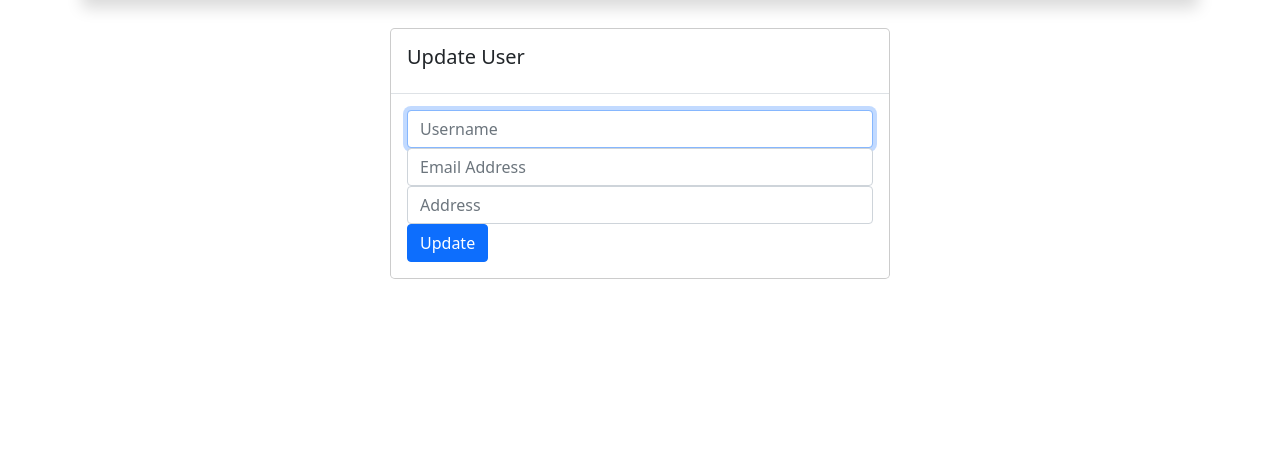
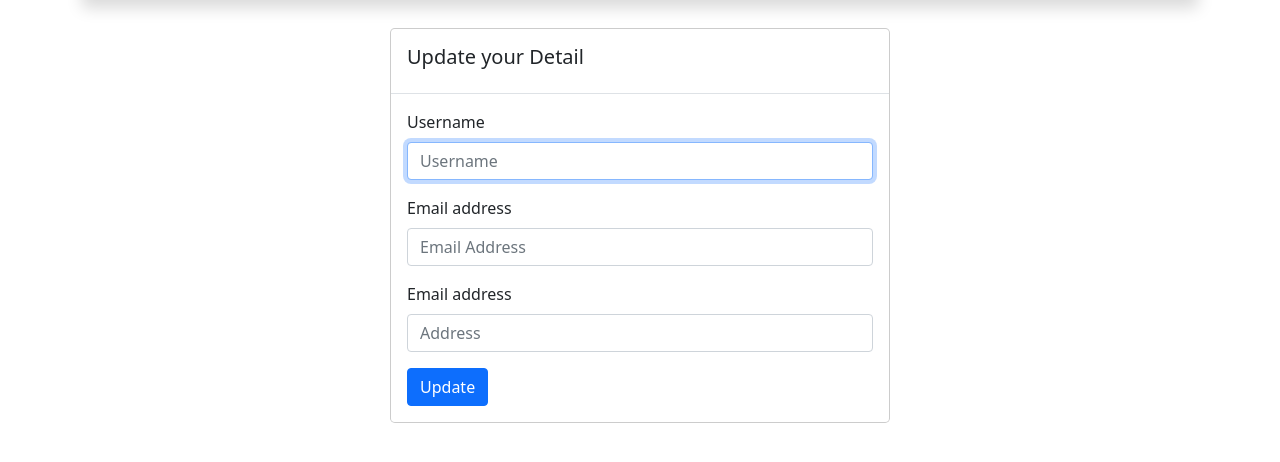
Before and after one commit to Kamalrathi49/django-UserAuth, a Django app: template project/templates/update_user.html in a window 1280 px wide. Shown: the part 48-510 px from the top of the page. Run offline with Django 3.2, Linux system fonts and the light colour scheme; the template is opened without the code that fills it: values that come from a table or form of the project are taken from there, others are empty; some libraries are stand-ins or nearby versions.

Commit message:
added user delete and update

```diff
--- a/project/myapp/admin.py
+++ b/project/myapp/admin.py
@@ -1,5 +1,4 @@
 from django.contrib import admin
 from .models import *
 # Register your models here.
-
-admin.site.register(extrafield)
+admin.site.register(CustomUser)
--- a/project/myapp/forms.py
+++ b/project/myapp/forms.py
@@ -1,7 +1,10 @@
 from django.contrib.auth.models import User
 from django import forms
 from django.forms.widgets import EmailInput, PasswordInput, TextInput
-from django.contrib.auth.forms import UserCreationForm
+from django.contrib.auth.forms import UserCreationForm, AuthenticationForm
+from django.contrib.auth import get_user_model
+
+
 
 
 class RegisterForm(UserCreationForm):
@@ -24,7 +27,7 @@ class RegisterForm(UserCreationForm):
         'class': 'form-control', 'placeholder': 'Confirm Password'}),label=(u'Confirm Password'))
 
     class Meta:
-        model = User
+        model = get_user_model()
         fields = ("username", "email", 'address', 'password1', 'password2' )
 
     def __init__(self, *args, **kwargs):
@@ -34,9 +37,9 @@ class RegisterForm(UserCreationForm):
             self.fields[fieldname].help_text = None
 
 
-class LoginForm(forms.Form):
-    username = forms.CharField(max_length=99, widget=forms.TextInput(attrs={
-        'class': 'form-control', 'placeholder':'username'
+class LoginForm(AuthenticationForm):
+    username = forms.EmailField(label='Email', widget=forms.EmailInput(attrs={
+        'class': 'form-control', 'placeholder': 'Email'
     }))
     password = forms.CharField(widget=forms.PasswordInput(attrs={
         'class': 'form-control', 'placeholder': 'Password'
--- a/project/myapp/models.py
+++ b/project/myapp/models.py
@@ -1,11 +1,16 @@
 from django.db import models
 from django.contrib.auth.models import User
-
+from django.utils.translation import gettext_lazy as _
+from django.contrib.auth.models import AbstractUser
 # Create your models here.
 
-class extrafield(models.Model):
-    address = models.TextField(max_length=100)
-    user = models.OneToOneField(User, on_delete=models.CASCADE, related_name='extrafield')
+class CustomUser(AbstractUser):
+    email = models.EmailField(_('email address'), unique=True)
+    address = models.TextField(_('address'))
 
-    def __str__(self):
-        return self.user.username
+# class extrafield(models.Model):
+#     address = models.TextField(max_length=100)
+#     user = models.OneToOneField(CustomUser, on_delete=models.CASCADE, related_name='extrafield')
+
+#     def __str__(self):
+#         return self.user.username
--- a/project/myapp/urls.py
+++ b/project/myapp/urls.py
@@ -4,10 +4,10 @@ from myapp import views
 
 app_name = 'myapp'
 urlpatterns = [
-    url(r'^$', views.login, name='login'),
+    url(r'^$', views.login.as_view(), name='login'),
     url(r'^home/$', views.home, name='home'),
     url(r'^logout/$', views.log_out, name='logout'),
     url(r'^signup/$', views.signup, name='signup'),
-    url(r'^delete_user/(?P<user_id>\d+)/$', views.deleteuser, name='delete-user'),
-    # url(r'^update-user/(?P<user_id>\d+)/$', views.updateuser, name='update-user'),
+    url(r'^delete_user/(?P<customuser_id>\d+)/$', views.deleteuser, name='delete-user'),
+    url(r'^update_user/(?P<customuser_id>\d+)/$', views.updateuser, name='update-user'),
 ]
--- a/project/project/settings.py
+++ b/project/project/settings.py
@@ -143,3 +143,7 @@ MESSAGE_TAGS = {
     messages.WARNING: 'alert-warning',
     messages.ERROR: 'alert-danger',
 }
+
+AUTH_USER_MODEL = 'myapp.CustomUser'
+AUTHENTICATION_BACKENDS = ['myapp.backends.EmailBackend']
+LOGIN_REDIRECT_URL = '/home'
--- a/project/templates/header.html
+++ b/project/templates/header.html
@@ -1,6 +1,6 @@
 <nav id="navbar" class="navbar navbar-expand-lg navbar-light text-dark fw-light mb-4 p-1 border border-dark shadow">
     <div class="container">
-      <a class="navbar-brand text-info p-1" href="">Nemesis</a>
+      <a class="navbar-brand text-info p-1" href="{% url 'myapp:home' %}">Nemesis</a>
       <div class="collapse navbar-collapse" id="navbarSupportedContent">
         <ul class="navbar-nav me-auto mb-2 mb-lg-0">
         </ul>
--- a/project/templates/home.html
+++ b/project/templates/home.html
@@ -19,9 +19,9 @@
       <th scope="row">{{forloop.counter}}</th>
       <td>{{user.username}}</td>
       <td>{{user.email}}</td>
-      <td>{{user.extrafield.address}}</td>
+      <td>{{user.address}}</td>
       {% if user == request.user  %}
-      <td> <a href=""> <ion-icon style="cursor: pointer; margin-left: 7px;" name="create-outline"></ion-icon></a></td>
+      <td> <a href="{% url 'myapp:update-user' user.id %}"> <ion-icon style="cursor: pointer; margin-left: 7px;" name="create-outline"></ion-icon></a></td>
       <td> <a href="{% url 'myapp:delete-user' user.id %}"><ion-icon style="cursor: pointer; margin-left: 7px;" name="trash-sharp"></ion-icon></a></td>
       {% else %}
       <td> <button disabled style="cursor: text; border: none; background: none;" > <ion-icon  name="create-outline"></ion-icon> </button> </td>
--- a/project/templates/update_user.html
+++ b/project/templates/update_user.html
@@ -1,16 +1,60 @@
 {% extends 'base.html' %} {% block title %} Create Account {% endblock %} {% block content %}
+
+
+
+
+
 <div class="" tabindex="-1" aria-labelledby="exampleModalLabel">
   <div class="modal-dialog">
     <div class="modal-content">
       <div class="modal-header text-c">
-        <h5 class="text-center">Update User</h5>
+        <h5 class="text-center">Update your Detail</h5>
       </div>
       <div class="modal-body">
-        <form action="{% url 'myapp:signup' %}" method="post">
-          {% csrf_token %} {{ form.username }}
-          {{ form.email }}
-          {{ form.address }}
-          <button class="btn btn-primary" type="submit">Update</button>
+        <form action="{% url 'myapp:update-user' user.id %}" method="post">
+          {% csrf_token %}
+          <div class="mb-3">
+            <label for="exampleInputEmail1" class="form-label">Username</label>
+            {{ form.username}}
+          </div>
+          <div class="mb-3">
+            <label for="exampleInputEmail1" class="form-label">Email address</label>
+            {{ form.email }}
+          </div>
+          <div class="mb-3">
+            <label for="exampleInputEmail1" class="form-label">Email address</label>
+            {{ form.address }}
+          </div>
+
+          <!-- Modal -->
+          <div class="modal fade" id="userupdate" tabindex="-1" aria-labelledby="exampleModalLabel" aria-hidden="true">
+            <div class="modal-dialog">
+              <div class="modal-content">
+                <div class="modal-header">
+                  <h5 class="modal-title" id="exampleModalLabel">Password Confirmation</h5>
+                  <button type="button" class="btn-close" data-bs-dismiss="modal" aria-label="Close"></button>
+                </div>
+                <div class="modal-body">
+                  <div class="mb-3">
+                    <label for="exampleInputEmail1" class="form-label">Your Password</label>
+                    {{ form.password1 }}
+                  </div>
+                  <div class="mb-3">
+                    <label for="exampleInputEmail1" class="form-label">Confirm Your Password</label>
+                    {{ form.password2 }}
+                  </div>
+                </div>
+                <div class="modal-footer">
+                  <button type="submit" class="btn btn-primary">Save changes</button>
+                </div>
+              </div>
+            </div>
+          </div>
+
+        <button type="button" class="btn btn-primary" data-bs-toggle="modal" data-bs-target="#userupdate">
+          Update
+        </button>
+
         </form>
       </div>
     </div>
```
Also changed, not shown: project/myapp/backends.py (added, +20 -0 lines), project/myapp/views.py (+35 -51 lines), project/myapp/migrations/0001_initial.py, project/myapp/migrations/0002_customuser_address.py (added).
